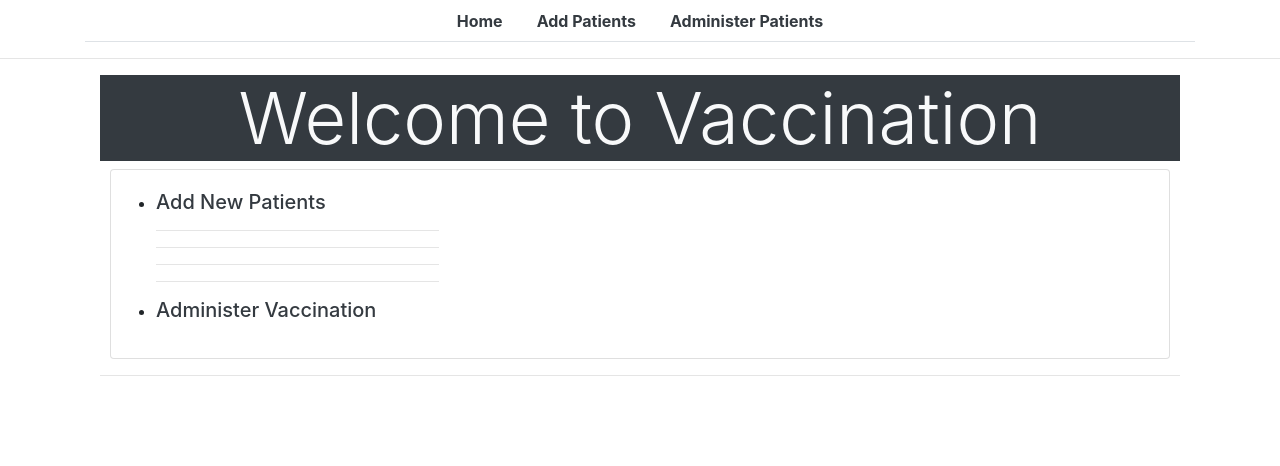
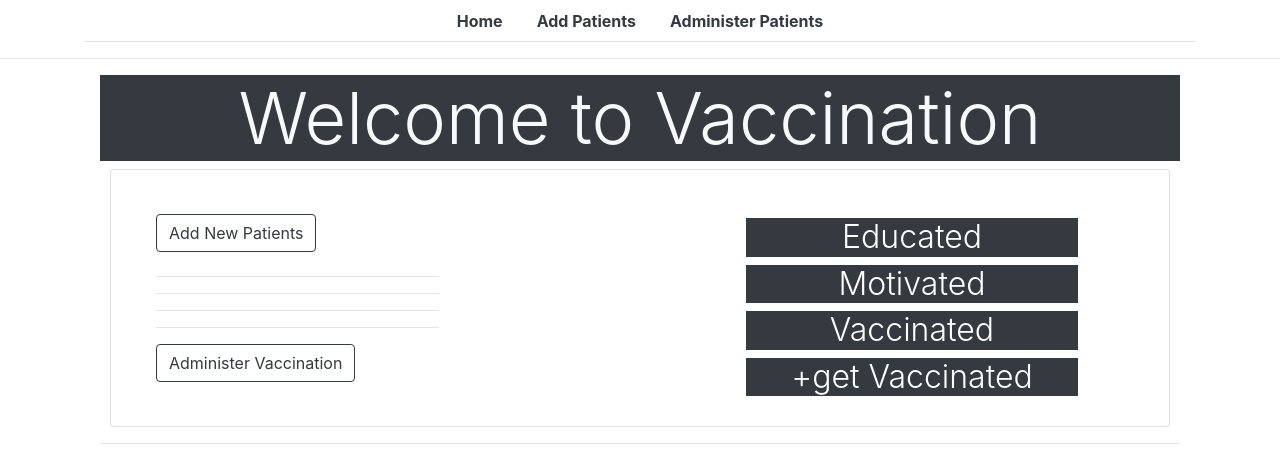
Before and after one commit to Rutuja-coder08/Vaccination-app, a React (Create React App) app: page / in a window 1280 px wide. Shown: the top 466 px of the page. Built offline with nearby package versions, Linux system fonts and the light colour scheme.

Commit message:
Final Done...

```diff
--- a/src/Components/AdministerPatients/AddAdministerPatient/AddAdministerPatient.tsx
+++ b/src/Components/AdministerPatients/AddAdministerPatient/AddAdministerPatient.tsx
@@ -167,8 +167,8 @@ const AddAdministerPatient: React.FC<{ onAddData: () => void }> = (props) => {
                     <input type="text" name="givenat" className="form-control" value={administerPatientState.givenat} onChange={givenatChangeHandler} />
 
                     <br />
-                    <button className="btn bg-dark text-white" onClick={createAdministerPatientHandler}>Administer Patient</button>
-                    <button className="btn bg-dark text-white offset-1" onClick={() => history.push('/')} >Cancel</button>
+                    <button className="btn btn-outline-dark" onClick={createAdministerPatientHandler}>Administer Patient</button>
+                    <button className="btn btn-outline-dark offset-1" onClick={() => history.push('/')} >Cancel</button>
 
                 </form>
 
--- a/src/Components/AdministerPatients/AdministerPatients.tsx
+++ b/src/Components/AdministerPatients/AdministerPatients.tsx
@@ -32,7 +32,7 @@ const AdministerPatients = () => {
     <div className="row">
       <div className="col-6 offset-3">
         <div className='text-center'>
-        <button className='btn btn-secondary' onClick={() => setShowForm(!showForm)}>
+        <button className='btn btn-outline-dark' onClick={() => setShowForm(!showForm)}>
           {showForm ? 'Hide Form' : 'Show Form'}
         </button>
         </div>
--- a/src/Components/HomePage/HomePage.css
+++ b/src/Components/HomePage/HomePage.css
@@ -0,0 +1,4 @@
+ul
+{
+    list-style-type: none;
+}
--- a/src/Components/HomePage/HomePage.tsx
+++ b/src/Components/HomePage/HomePage.tsx
@@ -1,19 +1,25 @@
+import { Badge } from "react-bootstrap";
 import { Link } from "react-router-dom";
-
+import './HomePage.css';
 const HomePage = () => {
 
   return (
     <div className="container">
-       <h1 className="display-3 text-center text-light bg-dark">
+      <div className="bg-dark">
+
+       <h1 className="display-3 text-center text-light ">
           Welcome to Vaccination
         </h1>
+
+      </div>
       <div className="card">
+      <br></br>
         <div className="row">
           <div className="col-4 card-body">
             <ul>
               <li>
                 <Link to="/patients">
-                  <h5 className="text-dark">Add New Patients</h5>
+                  <h5 className="btn btn-outline-dark">Add New Patients</h5>
                 </Link>
               </li>
               <hr />
@@ -22,11 +28,26 @@ const HomePage = () => {
               <hr />
               <li>
                 <Link to="/administerPatients">
-                  <h5 className="text-dark">Administer Vaccination</h5>
+                  <h5 className="btn btn-outline-dark">Administer Vaccination</h5>
                 </Link>
               </li>
             </ul>
           </div>
+
+          <div className="col-4 offset-3 text-center ">
+         <br></br>
+
+          <h2 className="bg-dark text-white font-weight-light">Educated</h2>
+          <h2 className="bg-dark text-white font-weight-light">Motivated</h2>
+          <h2 className="bg-dark text-white font-weight-light">Vaccinated</h2>
+          <h2 className="bg-dark text-white font-weight-light">+get Vaccinated</h2>
+
+
+          {/* <button type="button" className="btn btn-outline-dark">Educated</button>
+          <button type="button" className="btn btn-outline-dark">Motivated</button>
+          <button type="button" className="btn btn-outline-dark">Vaccinated</button>
+          <button type="button" className="btn btn-outline-dark">+get Vaccinated</button> */}
+  </div>
         </div>
       </div>
       <hr />
--- a/src/Components/Patients/AddPatients/AddPatients.tsx
+++ b/src/Components/Patients/AddPatients/AddPatients.tsx
@@ -242,11 +242,11 @@ const AddPatient: React.FC<{ onAddData: () => void }> = (props) => {
 
           <br />
 
-          <button className="btn bg-dark text-white"  onClick={createPatientHandler}>
+          <button className="btn btn-outline-dark"  onClick={createPatientHandler}>
             Create New Patient
           </button>
           <button
-            className="btn bg-dark text-white offset-1"
+            className="btn btn-outline-dark offset-1"
             onClick={() => history.push("/")}
           >
             Cancel
--- a/src/Components/Patients/Patients.tsx
+++ b/src/Components/Patients/Patients.tsx
@@ -21,7 +21,7 @@ const Patients = () => {
     <div className="row">
         <div className="col-6 offset-3">
             <div className='text-center'>
-        <button className='btn btn-secondary' onClick={() => setShowForm(!showForm)}>
+        <button className='btn btn-outline-dark' onClick={() => setShowForm(!showForm)}>
             {showForm ? 'Close Form' : 'Add Form'}
         </button>
         </div>
```
